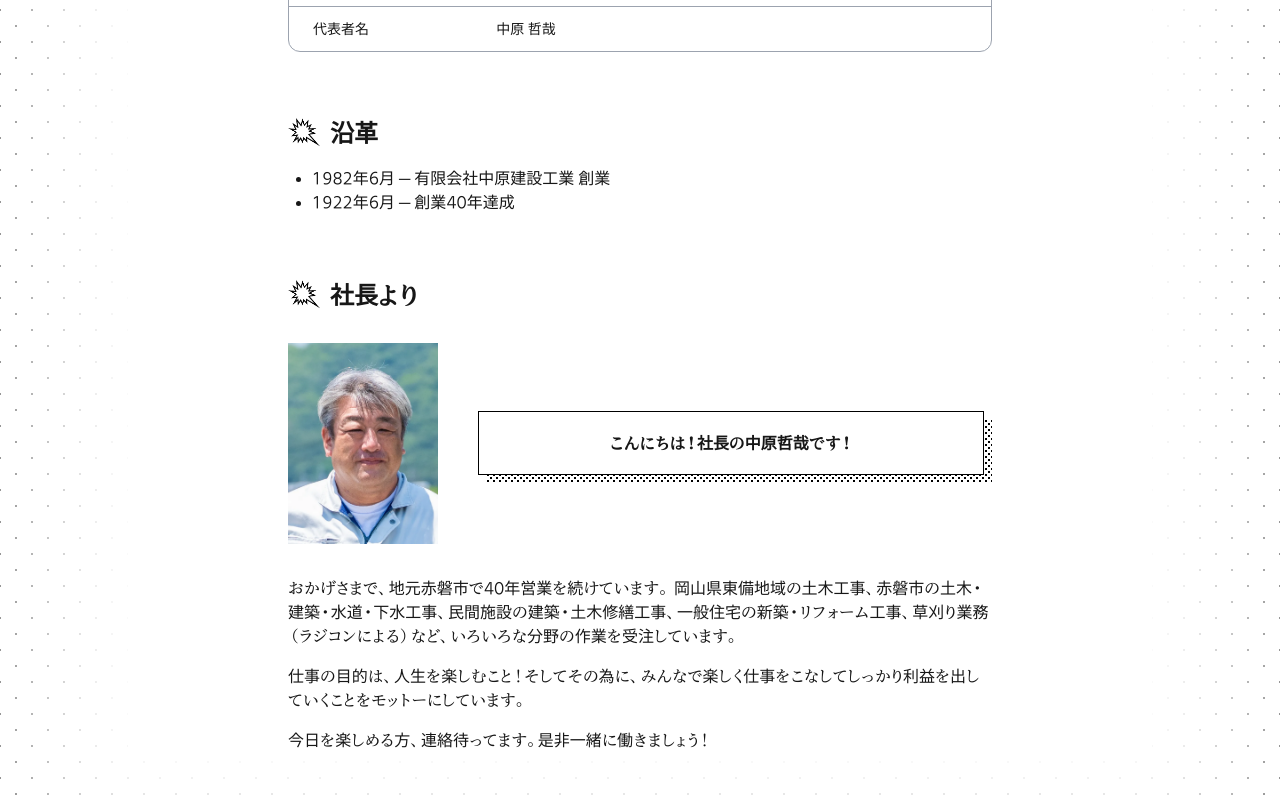
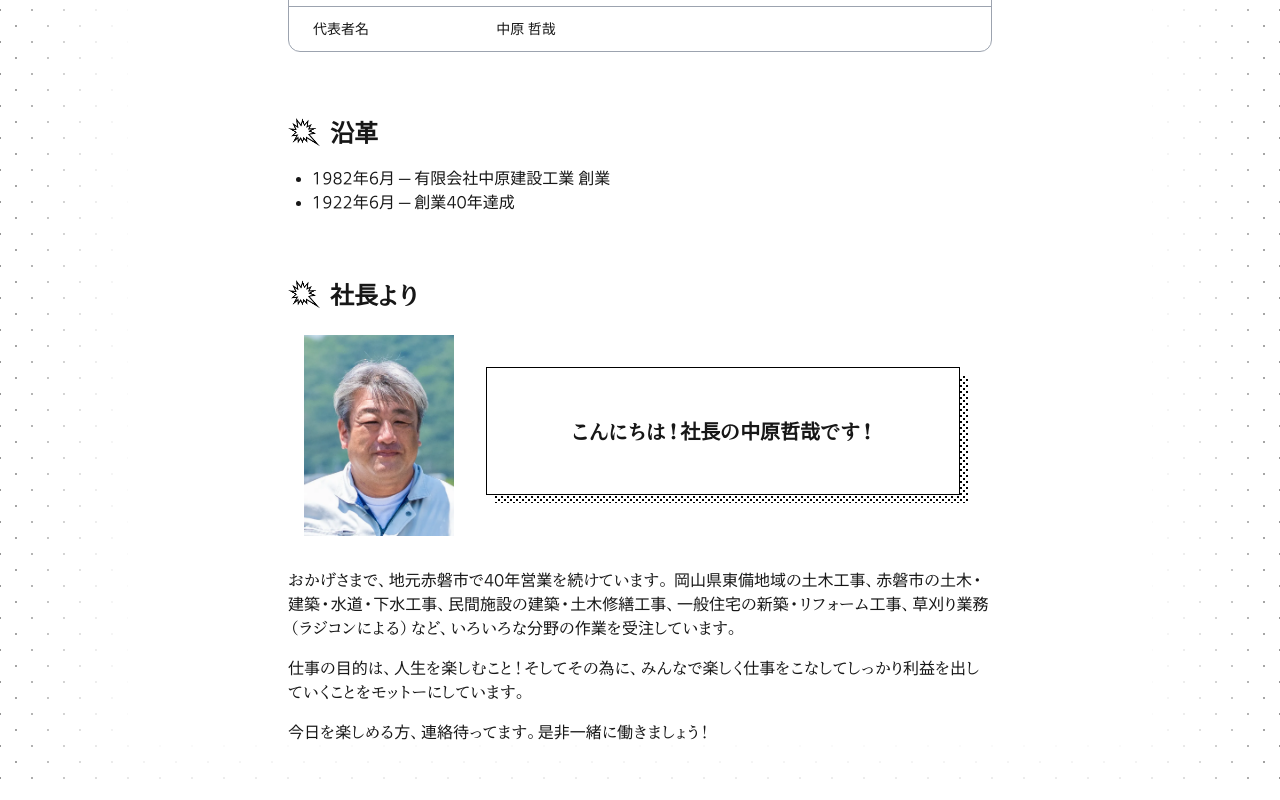
Before and after one commit to nakaken-ltd/nakaken-ltd.github.io, a Next.js app: page /about in a window 1280 px wide. Shown: the part 630-1430 px from the top of the page. Built offline with nearby package versions, Linux system fonts and the light colour scheme.

Commit message:
Adjust greeting appearance

```diff
--- a/app/about/page.tsx
+++ b/app/about/page.tsx
@@ -95,7 +95,7 @@ export default function AboutPage() {
               <li>1922年6月 ─ 創業40年達成</li>
             </ul>
             <div className="mt-16 mb-4">
-              <div className="mb-8">
+              <div className="mb-4">
                 <Image
                   src={header}
                   alt="ヘッダ"
@@ -106,9 +106,11 @@ export default function AboutPage() {
                 <span className="align-[-6px] text-2xl font-bold">社長より</span>
               </div>
               <div className="mb-8 flex">
-                <Image src={tecchan} alt="社長" width={150} height={200} className="mr-10"/>
+                <div className="mt-2 ml-4">
+                  <Image src={tecchan} alt="社長" width={150} height={200} className=""/>
+                </div>
                 <div className="
-                  relative flex flex-grow-[1] items-center justify-center h-[4rem] m-auto box-border mr-[8px] z-0
+                  relative flex flex-grow-[1] items-center justify-center h-[5.5rem] sm:h-[8rem] m-auto mx-8 box-border z-0
 
                   before:content-[''] before:absolute before:inset-0
                   before:bg-white before:border before:border-black
@@ -121,7 +123,11 @@ export default function AboutPage() {
                   after:[background-position:-1px_-1px,2px_2px]
                   after:-z-10
                 ">
-                  <span className="relative font-bold">こんにちは！社長の中原哲哉です！</span>
+                  <p className="relative font-bold text-lg sm:text-xl text-center mx-2">
+                    <span className="inline-block">こんにちは！</span>
+                    <span className="inline-block">社長の</span>
+                    <span className="inline-block">中原哲哉です！</span>
+                  </p>
                 </div>
               </div>
               <p className="mb-4">
```
